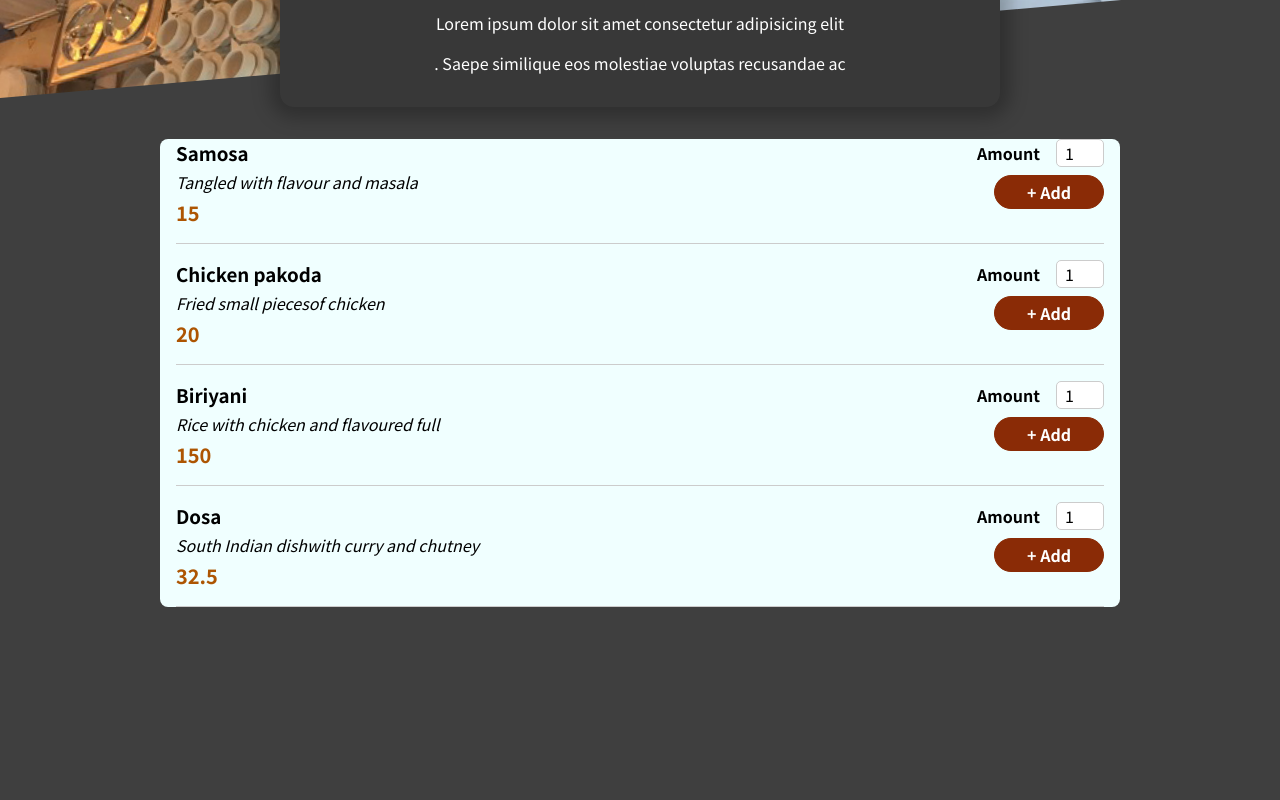
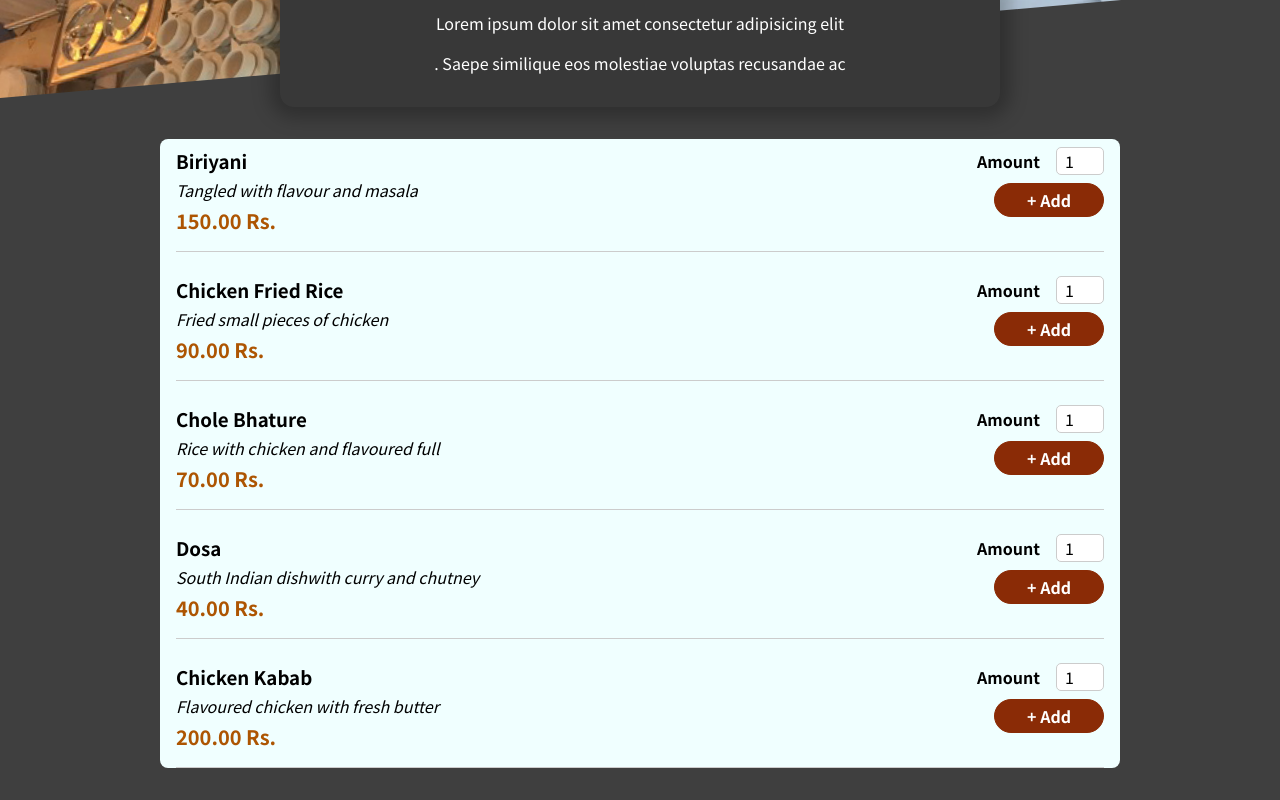
Before and after one commit to saidulixlam/FoodOrderingApp, a React (Create React App) app: page / in a window 1280 px wide. Shown: the part 300-1100 px from the top of the page. Before the commit the page ends 939 px from the top, so only its background shows below. Built offline with nearby package versions, Linux system fonts and the light colour scheme.

Commit message:
showing cart and implementing add remove item

```diff
--- a/src/components/Cart/Cart.js
+++ b/src/components/Cart/Cart.js
@@ -1,23 +1,51 @@
+import { useContext } from 'react';
 import Modal from '../UI/Modal';
 import classes from './Cart.module.css';
-const Cart = (props) => {
+import CartContext from '../../store/cart-context';
+import classe from '../Meals/MealItem.module.css';
+const Cart = (item) => {
+    const ctx = useContext(CartContext);
+
+    const hasItem=ctx.items.length>0;
+    let totalAmount = 0;
+    ctx.items.forEach(element => {
+        totalAmount += element.price * element.quantity;
+
+    });
     const cartItems = <ul className={classes['cart-items']}>
         {
-            [{ id: 'c1', name: 'Sushi', amount: 2, price: 12.99 }].map((item) => (
-                <li id={item.id}>{item.name}</li>
+            ctx.items.map((item) => (
+                <li className={classe.meal}>
+                    {item.quantity > 0 && <div>
+                        <h3>{item.name}</h3>
+                        <div className={classe.price}>
+                            <span>{item.price}.00 Rs. </span>
+
+                        </div>
+                        <div>
+                           <span>x{item.quantity}</span>
+                        </div>
+                    </div>}
+                    {item.quantity>0 &&
+                        <div className={classes.newactions}>
+                        <button onClick={()=>ctx.addItem(item)}>+</button>
+                        <button onClick={()=>ctx.removeItem(item.id)} className={classes.button}>-</button>
+                    </div>
+                    }
+                </li>
             ))
         }
     </ul>
     return (
-        <Modal onClose={props.onClose}>
+        <Modal onClose={item.onClose}>
             {cartItems}
             <div className={classes.total}>
                 <span>Total Amount</span>
-                <span>35.60</span>
+                <span>{totalAmount}</span>
             </div>
             <div className={classes.actions}>
-                <button className={classes['button--alt']} onClick={props.onClose}>Close</button>
-                <button className={classes.button}>Order</button>
+                <button className={classes['button--alt']} onClick={item.onClose}>Close</button>
+                {hasItem && <button className={classes.button}>Order</button>}
             </div>
         </Modal>
     );
--- a/src/components/Cart/Cart.module.css
+++ b/src/components/Cart/Cart.module.css
@@ -24,8 +24,8 @@
     cursor: pointer;
     background-color: transparent;
     border: 1px solid #8a2b06;
-    padding: 0.5rem 2rem;
-    border-radius: 25px;
+    padding: 0.5rem 1rem;
+    border-radius: 20px;
     margin-left: 1rem;
   }
 
@@ -44,3 +44,43 @@
     background-color: #8a2b06;
     color: white;
   }
+  /* .add{
+    font: inherit;
+    cursor: pointer;
+    background-color: transparent;
+    border: 1px solid #8a2b06;
+    padding: 0.5rem 0.5rem;
+    margin-left: 1rem;
+  } */
+  .newactions {
+    text-align: right;
+    /* margin-top: 1rem; */
+  }
+
+  .newactions button {
+    font-size: larger;
+    font-weight: bolder;
+
+    cursor: pointer;
+    background-color: transparent;
+    border: 1px solid #8a2b06;
+    padding: 0.5rem 1.5rem;
+    border-radius: 12px;
+    margin-left: 1rem;
+  }
+
+  .newactions button:hover,
+  .newactions button:active {
+    background-color: #5a1a01;
+    border-color: #5a1a01;
+    color: white;
+  }
+
+  .newactions .button--alt {
+    color: #8a2b06;
+  }
+
+  .newactions .button {
+    background-color: #8a2b06;
+    color: white;
+  }
--- a/src/components/Layout/HeaderCartButton.js
+++ b/src/components/Layout/HeaderCartButton.js
@@ -4,9 +4,11 @@ import classes from './HeaderCartButton.module.css'
 import CartContext from "../../store/cart-context";
 const HeaderCartButton = (props) => {
     const cartCtx=useContext(CartContext);
-    const numberOfCartitems=cartCtx.items.reduce((currNumber,item)=>{
-        return currNumber + item.amount;
-    },0);
+    let totalItem=0;
+    cartCtx.items.forEach(element => {
+        totalItem=totalItem+Number(element.quantity)
+    });
+
     return (
         <button className={classes.button} onClick={props.onShow}>
             <span className={classes.icon}>
@@ -16,7 +18,7 @@ const HeaderCartButton = (props) => {
                 Your Cart
             </span>
             <span className={classes.badge}>
-                {numberOfCartitems}
+                {totalItem}
             </span>
         </button>
      );
--- a/src/components/Meals/AvailableMeals.js
+++ b/src/components/Meals/AvailableMeals.js
@@ -3,32 +3,39 @@ import MealItem from './MealItem';
 const dummyMeals = [
     {
         id: 'm1',
-        name: 'Samosa',
+        name: 'Biriyani',
         description: 'Tangled with flavour and masala',
-        price: 15
+        price: 150
     },
     {
         id: 'm2',
-        name: 'Chicken pakoda',
-        description: 'Fried small piecesof chicken',
-        price: 20
+        name: 'Chicken Fried Rice',
+        description: 'Fried small pieces of chicken',
+        price: 90
     },
     {
         id: 'm3',
-        name: 'Biriyani',
+        name: 'Chole Bhature',
         description: 'Rice with chicken and flavoured full',
-        price: 150
+        price: 70
     },
     {
         id: 'm4',
         name: 'Dosa',
         description: 'South Indian dishwith curry and chutney',
-        price: 32.5
+        price: 40
     },
+    {
+        id: 'm5',
+        name: 'Chicken Kabab',
+        description: 'Flavoured chicken with fresh butter',
+        price: 200
+    }
 ]
 const AvailableMeals = () => {
     const mealsList = dummyMeals.map((meal) =>
         <MealItem
+            id={meal.id}
             key={meal.id}
             name={meal.name}
             description={meal.description}
--- a/src/components/Meals/MealItem.js
+++ b/src/components/Meals/MealItem.js
@@ -9,11 +9,11 @@ const MealItem = (props) => {
                     {props.description}
                 </div>
                 <div className={classes.price}>
-                    {props.price}
+                    {props.price}.00 Rs.
                 </div>
             </div>
             <div>
-               <MealItemForm/>
+               <MealItemForm item={props}/>
             </div>
 
         </li>
--- a/src/components/Meals/MealItem.module.css
+++ b/src/components/Meals/MealItem.module.css
@@ -7,7 +7,7 @@
   }
 
   .meal h3 {
-    margin: 0 0 0.25rem 0;
+    margin: 0.5rem 0 0.25rem 0;
   }
 
   .description {
--- a/src/components/Meals/MealItemForm.js
+++ b/src/components/Meals/MealItemForm.js
@@ -1,18 +1,29 @@
+import { useContext} from 'react';
 import Input from '../UI/Input';
 import classes from './MealItemForm.module.css';
-const MealItemForm = () => {
+import CartContext from '../../store/cart-context';
+const MealItemForm = (props) => {
+    const ctx = useContext(CartContext);
+    const submitHandler = (e) => {
+        e.preventDefault();
+        const quantity = document.getElementById('amount' + props.item.id).value;
+        ctx.addItem({ ...props.item, quantity: quantity },props.item.id);
+
+
+    }
     return (
-        <form className={classes.form}>
+        <form className={classes.form} onSubmit={submitHandler} >
+            {console.log(ctx.items)}
             <Input label="Amount" input={{
-                id:'amount',
-                type:'number',
-                min:1,
-                defaultValue:1,
-
-            }}/>
-            <button>+ Add</button>
+                id: 'amount' + props.item.id,
+                type: 'number',
+                min: '1',
+                max: '5',
+                step: '1',
+                defaultValue: 1
+            }} />
+            <button >+ Add</button>
         </form>
-     );
+    );
 }
-
 export default MealItemForm;
--- a/src/components/Meals/MealItemForm.module.css
+++ b/src/components/Meals/MealItemForm.module.css
@@ -1,4 +1,5 @@
 .form {
+  margin-top: 0.5rem;
     text-align: right;
   }
 
@@ -13,6 +14,7 @@
     font-weight: bold;
   }
 
+
   .form button:hover,
   .form button:active {
     background-color: #641e03;
--- a/src/store/CartProvider.js
+++ b/src/store/CartProvider.js
@@ -1,19 +1,34 @@
+import { useState } from "react";
 import CartContext from "./cart-context";
 
 const CartProvider = (props) => {
+    const [items, updatedItems] = useState([]);
 
-    const addItemHandler=()=>{
-
+    //adding new item to the cart
+    const addItemHandler = (item) => {
+        updatedItems([...items, item]);
+        items.forEach(ite => {
+            if (ite.id === item.id) {
+                ite.quantity++;
+                updatedItems(items)
+            }
+        })
     }
 
-    const removeItemHandler=()=>{
-
+    const removeItemHandler = (id) => {
+        items.forEach(ite => {
+            if (ite.id === id) {
+                ite.quantity--;
+                updatedItems(items)
+            }
+        })
+        console.log(id);
     }
-    const cartContext={
-        items:[],
-        totalAmount:0,
-        addItem:addItemHandler,
-        removeItem:removeItemHandler
+    const cartContext = {
+        items: items,
+        totalAmount: 0,
+        addItem: addItemHandler,
+        removeItem: removeItemHandler
     }
     return (
         <CartContext.Provider value={cartContext}>
```
